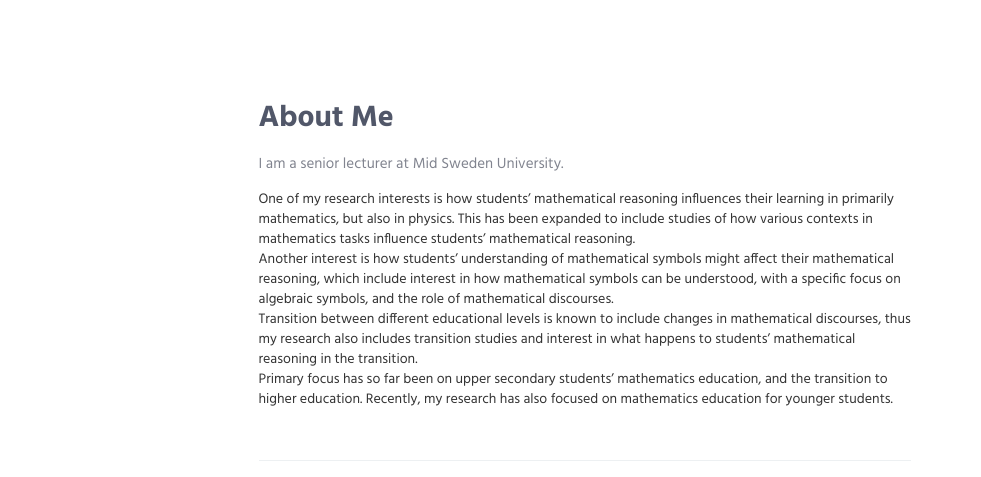
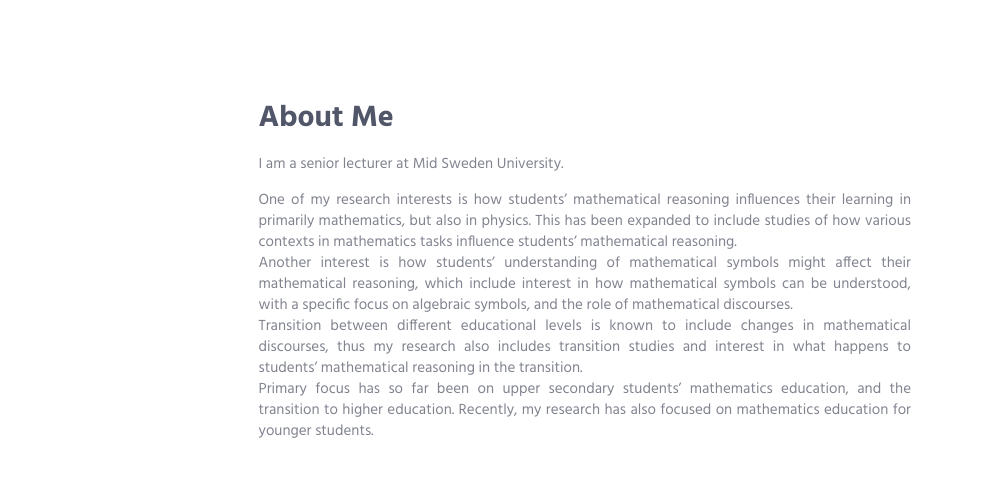
Before and after one commit to helenajohansson/helenajohansson.github.io, a plain HTML site: page index.html in a window 1280 px wide. Shown: the part 723-1200 px from the top of the page, 299-1280 px from the left. Drawn offline with Linux system fonts and the light colour scheme.

Commit message:
försök återställa

```diff
--- a/index.html
+++ b/index.html
@@ -121,7 +121,7 @@
                                     <h2>About Me</h2>
                                     <p>I am a senior lecturer at Mid Sweden University. </p>
 
-                                    </p> One of my research interests is how students’ mathematical reasoning influences their learning
+                                    <p align=justify> One of my research interests is how students’ mathematical reasoning influences their learning
 									in primarily mathematics, but also in physics. This has been expanded to include studies of how
 									various contexts in mathematics tasks influence students’ mathematical reasoning. </br>
 
```
